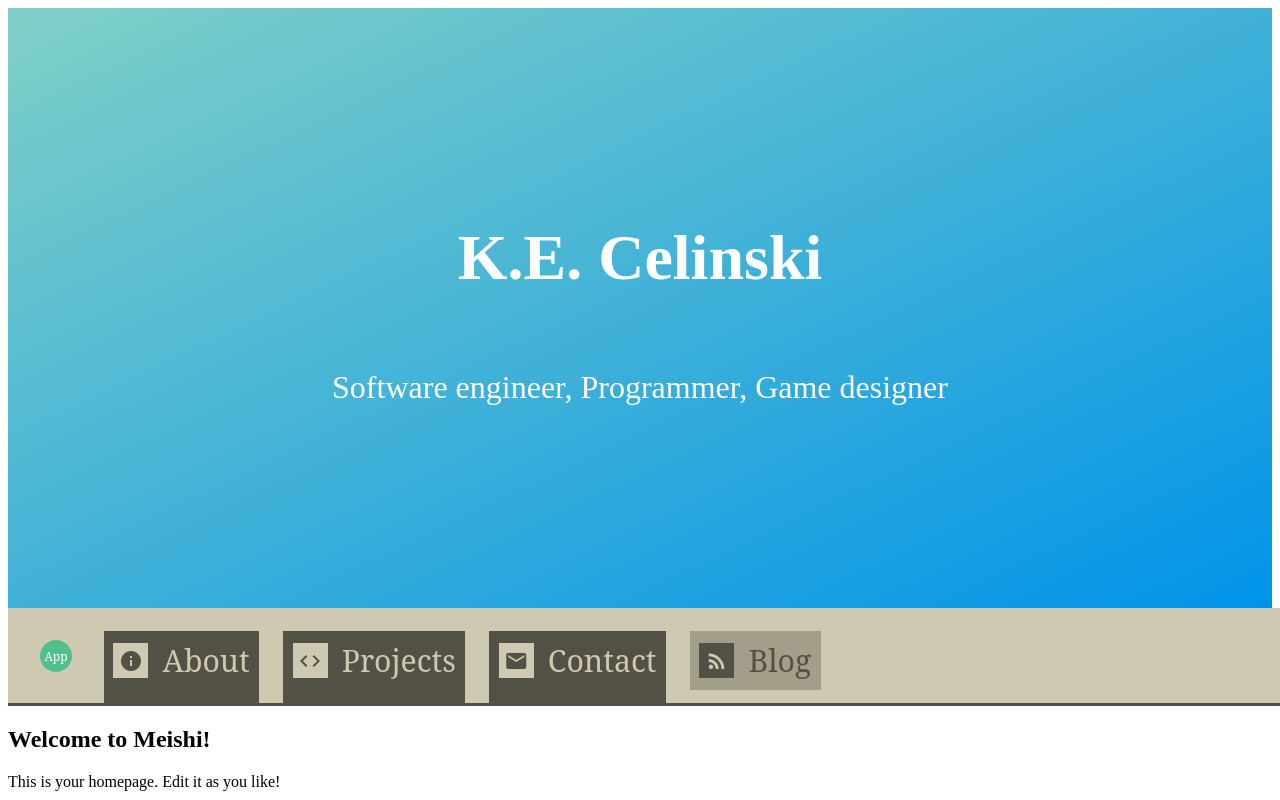
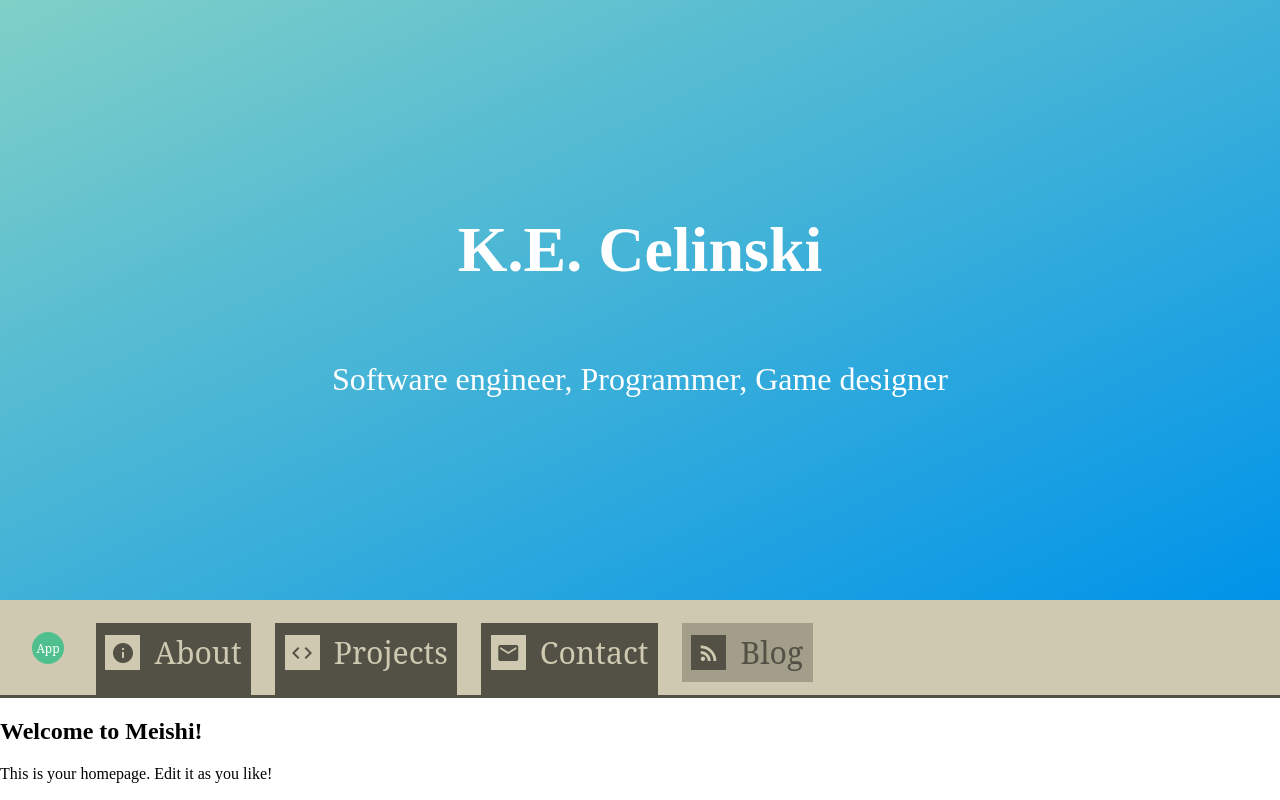
Before and after one commit to Altair115/Meishi, a Vue app: page /#/ in a window 1280 px wide. Shown: the top 800 px of the page. Built offline with nearby package versions, Linux system fonts and the light colour scheme.

Commit message:
:bug:Fixed weird whitespace around certain elements

```diff
--- a/src/App.vue
+++ b/src/App.vue
@@ -2,7 +2,6 @@
 import { ref, onMounted, onBeforeUnmount } from 'vue';
 import NavBar from "@/components/navigation/NavBar.vue";
 import Banner from "@/components/common/Banner.vue";
-import HomeView from "@/views/HomeView.vue";
 
 const isSticky = ref(false);
 const bannerHeight = ref(600);
--- a/src/assets/base.css
+++ b/src/assets/base.css
@@ -1,53 +1,11 @@
-:root {
-  /* NieR: Automata inspired palette */
-  --nier-bg-dark: #111111;
-  --nier-panel-dark: #222426;
-  --nier-text-light: #F5F5F2;
-  --nier-border-gray: #D8D8D8;
-  --nier-accent-sepia: #877965;
-  --nier-accent-blue: #6E93B5;
-  --section-gap: 160px;
+html, body {
+  margin: 0;
+  padding: 0;
+  width: 100vw; /* Ensures 100% of viewport width */
+  scroll-behavior: smooth;
+  box-sizing: border-box;
 }
-
-@media (prefers-color-scheme: dark) {
-  :root {
-    --nier-bg-dark: #111111;
-    --nier-panel-dark: #222426;
-    --nier-text-light: #F5F5F2;
-    --nier-border-gray: #A9A9A9;
-    --nier-accent-sepia: #b6a590;
-    --nier-accent-blue: #80a0c0;
-  }
+#app {
+  width: 100vw;
+  min-height: 100vh;
 }
-
-/* Reset & base styles */
-*,
-*::before,
-*::after {
-  box-sizing: border-box;
-  margin: 0;
-  font-weight: normal;
-}
-
-body {
-  min-height: 100vh;
-  color: var(--nier-text-light);
-  background: var(--nier-bg-dark);
-  font-family:
-          'Noto Serif',
-          'Roboto',
-          -apple-system,
-          BlinkMacSystemFont,
-          'Segoe UI',
-          sans-serif;
-  font-size: 15px;
-  line-height: 1.6;
-  transition: color 0.3s, background 0.3s;
-  text-rendering: optimizeLegibility;
-  -webkit-font-smoothing: antialiased;
-  -moz-osx-font-smoothing: grayscale;
-}
-
-html {
-  scroll-behavior: smooth;
-}
--- a/src/assets/main.css
+++ /dev/null
@@ -1,39 +0,0 @@
-@import './base.css';
-
-#app {
-  font-weight: normal;
-}
-
-.main-content {
-  max-width: 1280px;
-  margin: 0 auto;
-  padding: 2rem;
-}
-
-/* NieR style anchor and accent coloring */
-a {
-  color: var(--nier-accent-blue);
-  text-decoration: none;
-  transition: color 0.2s, background 0.2s;
-  padding: 0.12em 0.24em;
-  border-radius: 2px;
-}
-
-a:hover {
-  color: var(--nier-accent-sepia);
-  background: rgba(135, 121, 101, 0.09);
-}
-
-/* Utility semantic color for emphasis if needed */
-.green {
-  color: var(--nier-accent-blue);
-  text-decoration: none;
-  transition: color 0.4s;
-  padding: 3px;
-}
-
-@media (hover: hover) {
-  a:hover {
-    background-color: rgba(135, 121, 101, 0.13);
-  }
-}
--- a/src/assets/nier-theme.css
+++ b/src/assets/nier-theme.css
@@ -1,3 +1,5 @@
+@import './base.css';
+
 :root {
     --nier-navbar-bg:        #cfc9b1;  /* Main navbar sepia */
     --nier-navitem-bg:       #a39e8a;  /* Nav item (darker sepia) */
@@ -177,3 +179,8 @@
 }
 
 /* Test area */
+.main-content {
+    max-width: 1280px;
+    margin: 0 auto;
+    padding: 2rem;
+}
```
